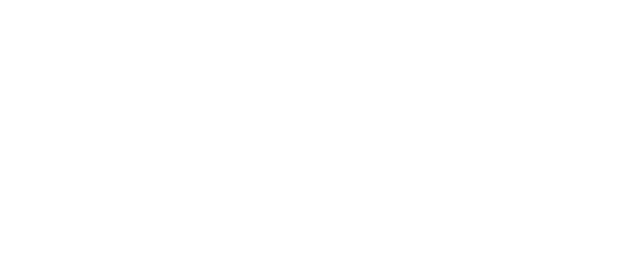
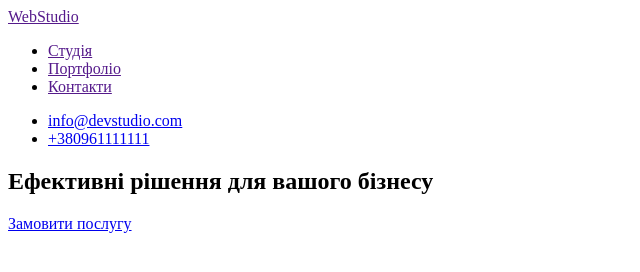
Before and after one commit to Olehkz/goit-markup-hw-01, a plain HTML site: page index.html in a window 1280 px wide. Shown: the whole page, without its empty margins (0-640 px from the left). Drawn offline with Linux system fonts and the light colour scheme.

Commit message:
header-startmain

```diff
--- a/index.html
+++ b/index.html
@@ -1,5 +1,5 @@
 <!DOCTYPE html>
-<html lang="en">
+<html lang="ua">
 <head>
     <meta charset="UTF-8">
     <meta http-equiv="X-UA-Compatible" content="IE=edge">
@@ -7,8 +7,27 @@
     <title>Document</title>
 </head>
 <body>
-    <header></header>
-    <main></main>
+    <header>
+        <a href=""  class="nav-link" lang="en">WebStudio</a>
+        <nav>
+        <ul>
+            <li> <a href="" id=""> Студія </a> </li>
+            <li> <a href="" id=""> Портфоліо </a> </li>
+            <li> <a href="" id=""> Контакти </a> </li>
+        </ul>
+        </nav>
+        <ul>
+            <li> <a href="mailto: info@devstudio.com">info@devstudio.com </a> </li>
+            <li> <a href="tel:+380961111111">+380961111111 </a>  </li>
+        </ul>
+    </header>
+
+    <main>
+        <section>
+            <h1>Ефективні рішення для вашого бізнесу</h1>
+            <a href="botton">Замовити послугу</a>
+        </section>
+    </main>
     <footer></footer>
 </body>
 </html>
```
Also changed, not shown: images/bghero.jpg (added).
